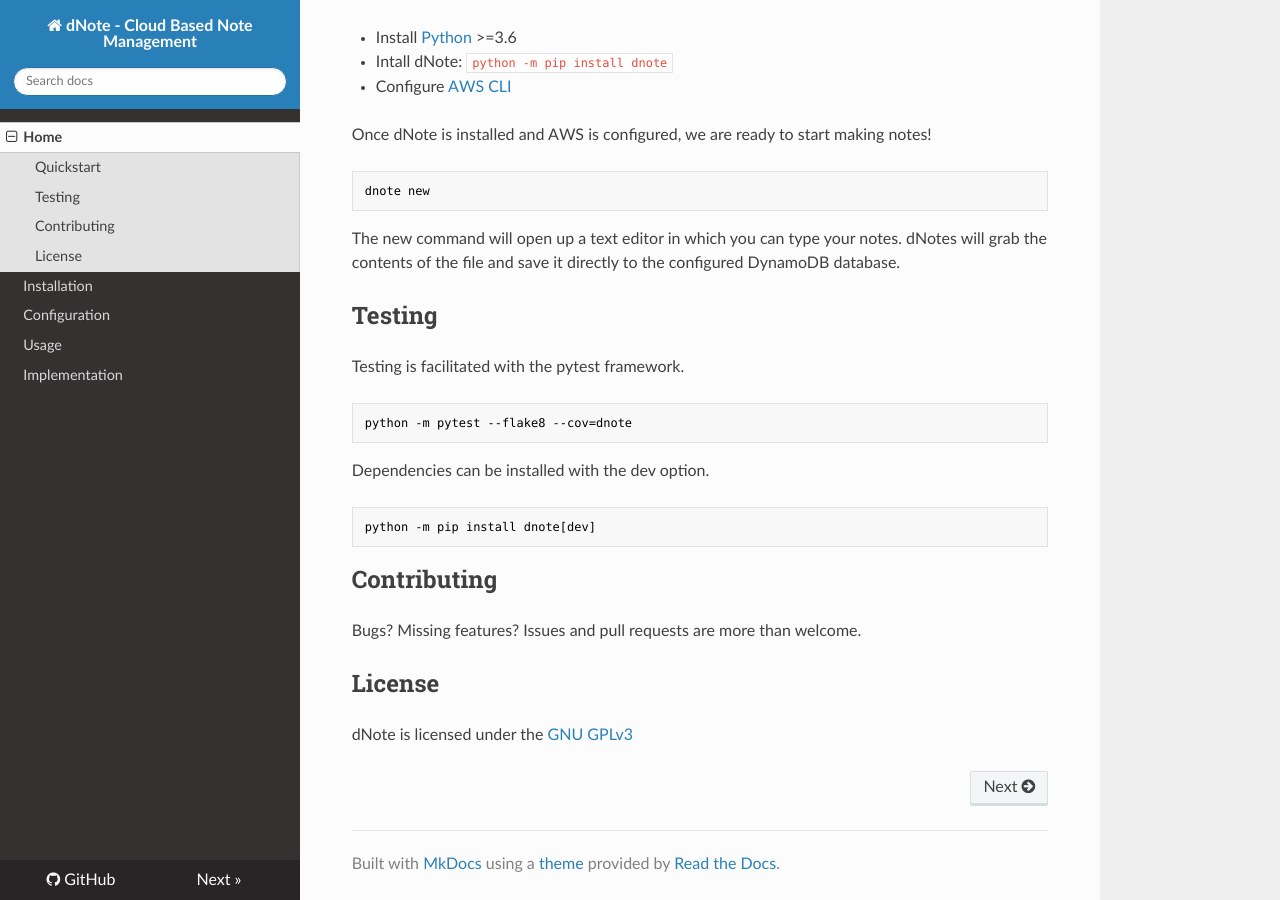
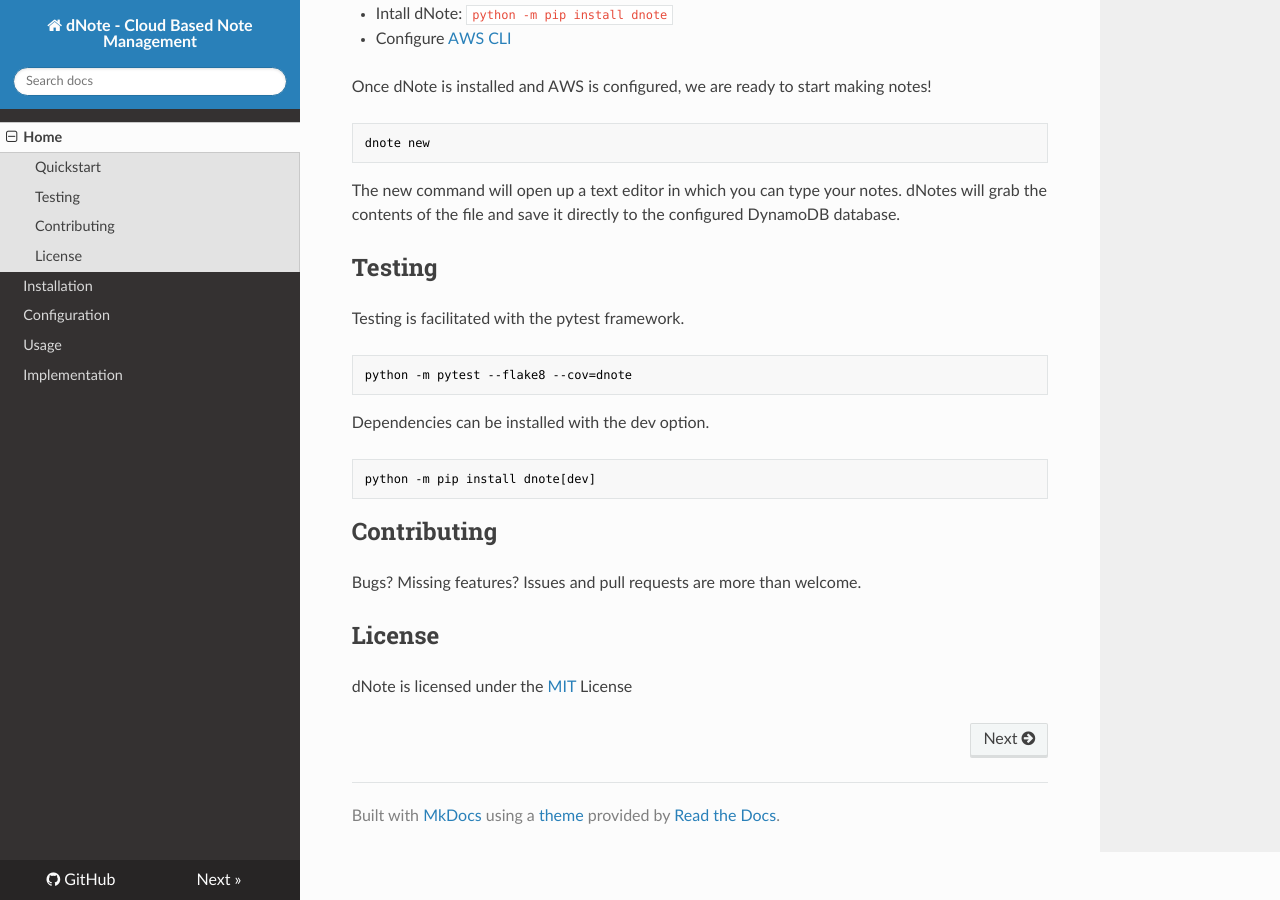
Before and after one commit to yetisir/cnote, an MkDocs documentation site: the page built from docs/index.md, in a window 1280 px wide and 900 px high, scrolled down 526 px. Built offline with MkDocs 1.6.1, drawn with Linux system fonts in a browser that asks for light colours; nearby versions of some CDN libraries.

Commit message:
minor updates

```diff
--- a/docs/index.md
+++ b/docs/index.md
@@ -36,4 +33,4 @@ python -m pip install dnote[dev]
 Bugs? Missing features? Issues and pull requests are more than welcome.
 
 ## License
-dNote is licensed under the  [GNU GPLv3](https://choosealicense.com/licenses/gpl-3.0/)
+dNote is licensed under the  [MIT](https://choosealicense.com/licenses/mit/) License
```
Also changed, not shown: other parts of docs/index.md (+0 -3 lines), README.md (+1 -1 lines), 2 other files.
